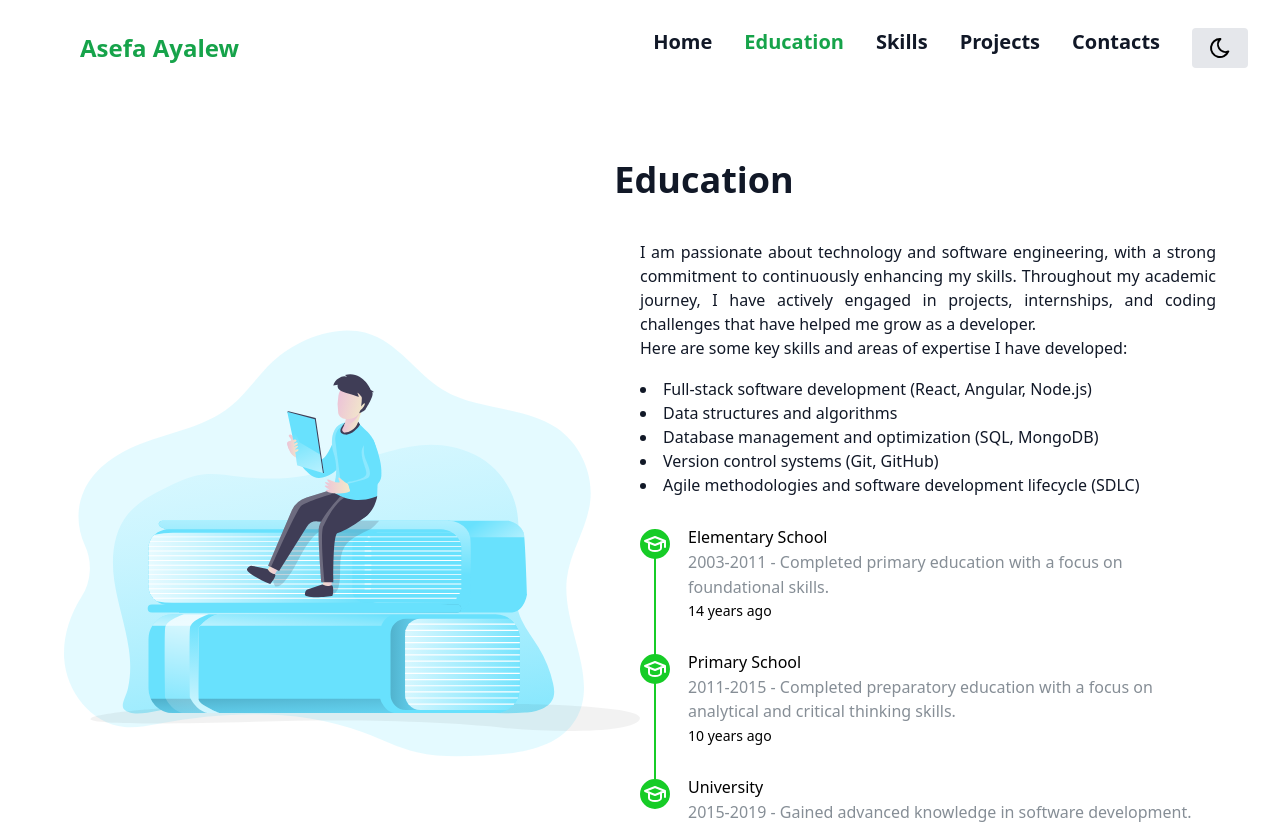
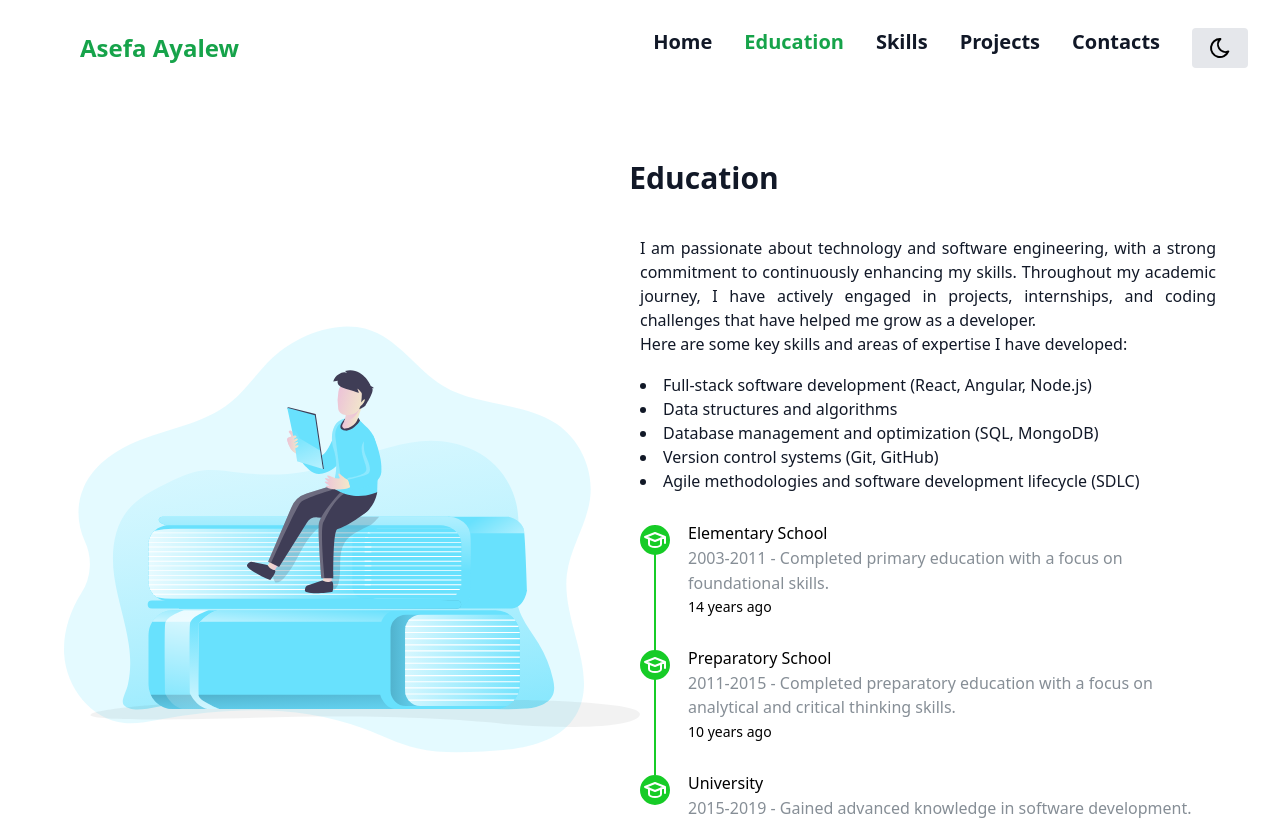
Before and after one commit to Asefa-Ayalew/my-portifolio, a Next.js app: page /education in a window 1280 px wide. Shown: the top 824 px of the page. Built offline with nearby package versions, Linux system fonts and the light colour scheme.

Commit message:
minor modification

```diff
--- a/app/(pages)/education/page.tsx
+++ b/app/(pages)/education/page.tsx
@@ -10,7 +10,7 @@ const Education = () => {
     <section className="min-h-screen flex flex-col items-center py-16 text-justify">
       <Title
         order={2}
-        className="text-4xl font-bold mb-10 text-gray-900 ml-32 dark:text-white"
+        className="text-3xl font-bold mb-10 text-gray-900 ml-32 dark:text-white"
       >
         Education
       </Title>
--- a/app/(pages)/projects/page.tsx
+++ b/app/(pages)/projects/page.tsx
@@ -30,7 +30,7 @@ const Skills = () => {
           className="md:w-1/2 mt-16"
         >
           <h1 className="text-3xl">Projects</h1>
-          <p className="mt-3 md:mr-32">
+          <p className="mt-3 md:mr-32 text-justify">
             My projects leverage a wide range of cutting-edge technologies, with
             a strong focus on web-based applications. I specialize in creating
             dynamic, high-performance solutions that prioritize both
--- a/app/components/edu-timeline.tsx
+++ b/app/components/edu-timeline.tsx
@@ -18,7 +18,7 @@ const EducationTimeline = () => {
       </Text>
     </Timeline.Item>
 
-    <Timeline.Item bullet={<IconSchool size={24} />} title="Primary School" color='var(--mantine-color-primary-7)' className='dark:text-white'>
+    <Timeline.Item bullet={<IconSchool size={24} />} title="Preparatory School" color='var(--mantine-color-primary-7)' className='dark:text-white'>
       <Text c="dimmed" size="md">
         2011-2015
         <Text variant="link" component="span" inherit>
--- a/app/page.tsx
+++ b/app/page.tsx
@@ -31,7 +31,7 @@ const Home = () => {
             backSpeed={30}
             loop={true}
           />
-          <Text className="max-w-xl mt-4 mb-8">
+          <Text className="max-w-xl mt-4 mb-8 text-justify">
             I am a passionate Frontend Developer dedicated to creating
             exceptional digital experiences. With expertise in technologies like
             React, Angular, and Next.js, I strive to build responsive and
```
